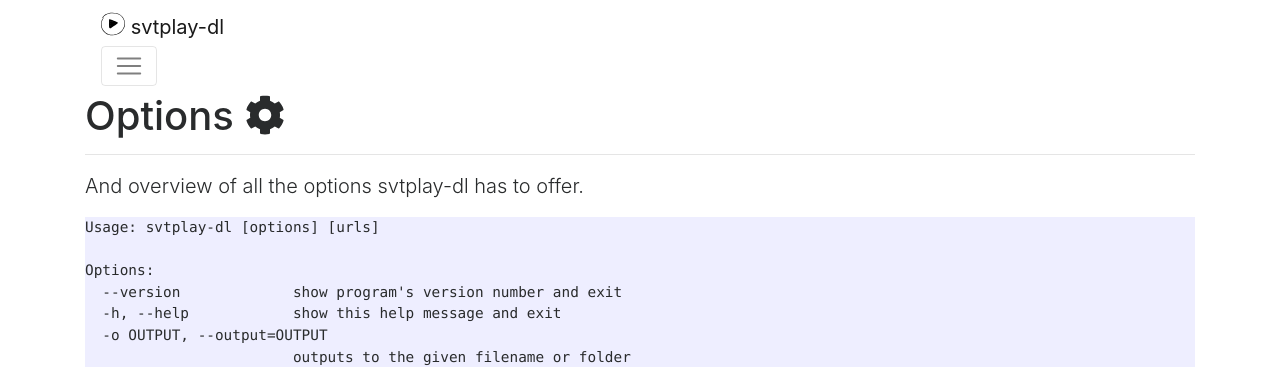
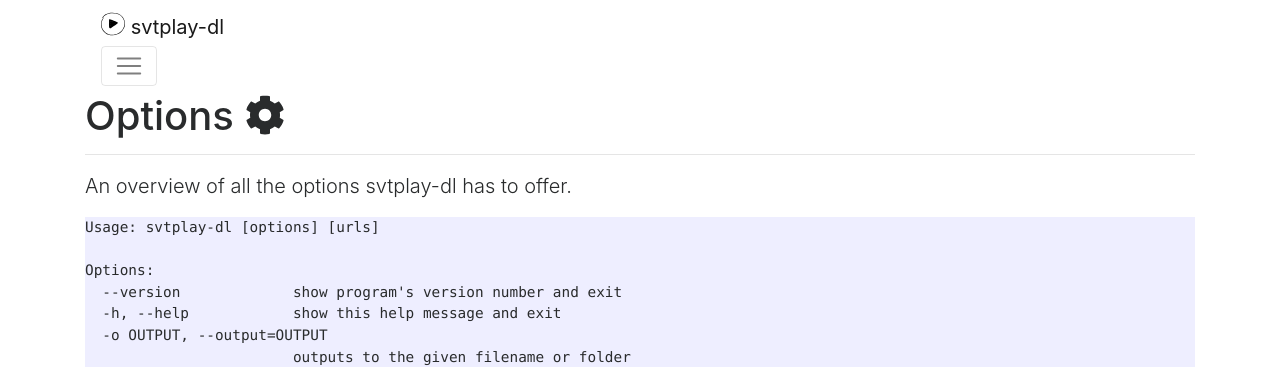
Before and after one commit to svtplay-dl/svtplay-dl.github.io, a Jekyll site: the page built from options.md, in a window 1280 px wide. Shown: the top 367 px of the page. Built offline with Jekyll 4.4.1, drawn with Linux system fonts in a browser that asks for light colours; nearby versions of some CDN libraries.

Commit message:
fixed typo

````diff
--- a/options.md
+++ b/options.md
@@ -5,7 +5,7 @@ description: All available options for svtplay-dl
 fa-icon: fas fa-cog
 ---
 
-<p class="lead">And overview of all the options svtplay-dl has to offer.</p>
+<p class="lead">An overview of all the options svtplay-dl has to offer.</p>
 
 ```plaintext
 Usage: svtplay-dl [options] [urls]
````
